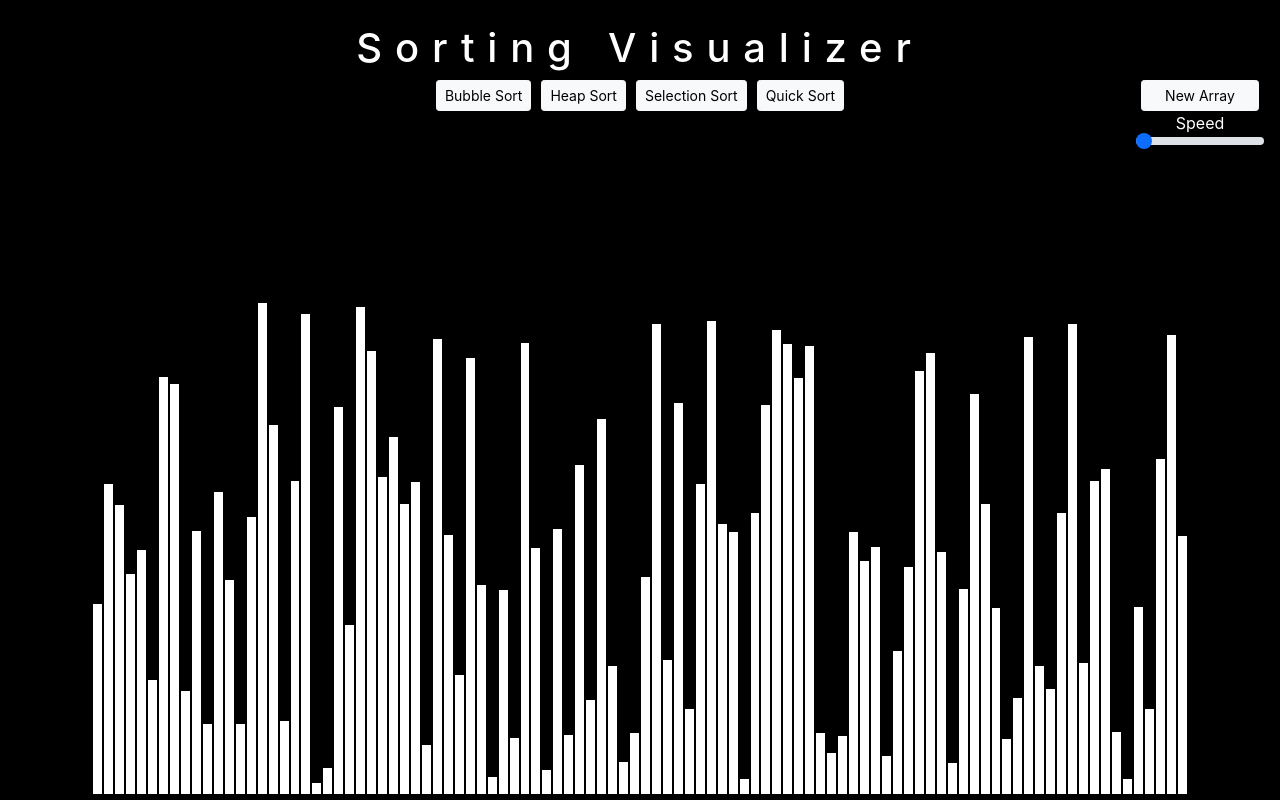
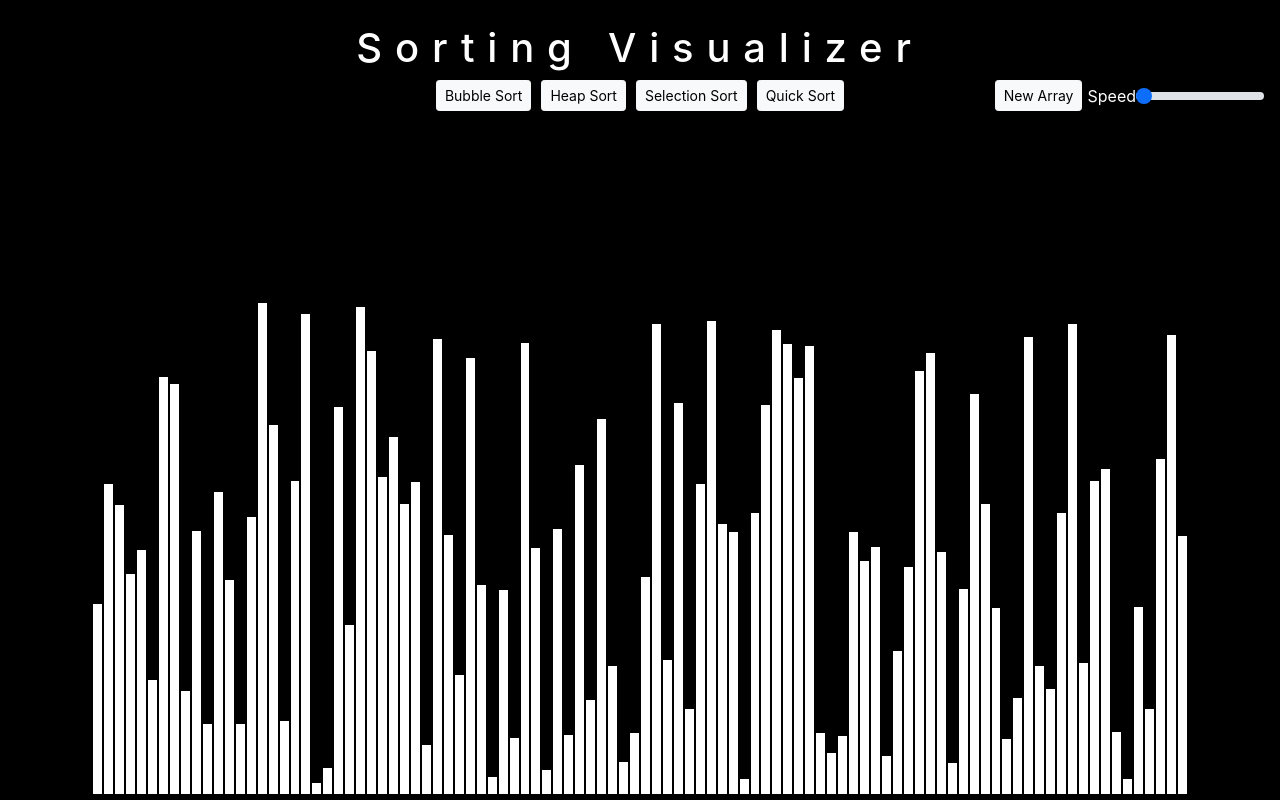
Before and after one commit to lauraaupert/SortingAlgoVisualizer, a React (Create React App) app: page / in a window 1280 px wide. Built offline with nearby package versions, Linux system fonts and the light colour scheme.

Commit message:
Added responsiveness for phones.

```diff
--- a/package.json
+++ b/package.json
@@ -11,6 +11,7 @@
     "gh-pages": "^3.2.3",
     "react": "^17.0.2",
     "react-dom": "^17.0.2",
+    "react-responsive": "^9.0.0-beta.5",
     "react-scripts": "4.0.3",
     "web-vitals": "^1.0.1"
   },
--- a/src/components/Visualizer.js
+++ b/src/components/Visualizer.js
@@ -1,4 +1,5 @@
 import React, { useEffect, useState } from 'react';
+import { useMediaQuery } from 'react-responsive'
 import './visualizer.css'
 import Button from 'react-bootstrap/Button'
 import Form from 'react-bootstrap/Form'
@@ -15,18 +16,35 @@ function Visualizer() {
     const [madArray, setMadArray] = useState([])
     const [speed, setSpeed] = useState(1);
 
+    const [tablet, setTablet] = useState(useMediaQuery({ query: '(max-width: 800px)' }))
+
+    let isTablet;
+    if (tablet) isTablet = "none"
+    else isTablet = "block"
+
+    // const isTabletOrMobile = useMediaQuery({ query: '(max-width: 800px)' })
+    // console.log(isTabletOrMobile)
+    // setTablet(isTabletOrMobile)
+    console.log(tablet)
+
     useEffect(() => {
         generateArray();
     }, [])
 
     function makeArray(e) {
-        window.location.reload()
+        window.location.reload();
     }
 
     function generateArray() {
         const newArray = [];
-        for (let i = 0; i < 100; i++) {
-            newArray.push(randomInteger(5, 500));
+        if (!tablet) {
+            for (let i = 0; i < 100; i++) {
+                newArray.push(randomInteger(5, 500));
+            }
+        } else {
+            for (let i = 0; i < 60; i++) {
+                newArray.push(randomInteger(5, 500));
+            }
         }
         setArray(newArray);
         setMadArray(newArray)
@@ -65,8 +83,13 @@ function Visualizer() {
             <Button variant="light" size="sm" onClick={() => heapSort(fullArray, speed)}>Heap Sort</Button>
             <Button variant="light" size="sm" onClick={() => selectionSort(fullArray, speed)}>Selection Sort</Button>
             <Button variant="light" size="sm" onClick={() => quickSort(fullArray, speed)}>Quick Sort</Button>
-
-            <div style={{position: "absolute", display: "flex", flexDirection: "column", top: "0vh", right: "2vh"}}>
+            {tablet ?
+            // return(
+                <Button variant="light" size="sm" onClick={makeArray}>New Array</Button>
+            // )
+            :
+            // return(  display: "flex", flexDirection: "column",
+            <div style={{display: {isTablet}, position: "absolute", top: "0vh", right: "2vh"}}>
             <Button variant="light" size="sm" onClick={makeArray}>New Array</Button>
 
                 <Form.Label style={{color: "white", marginBottom: "0px"}}>Speed</Form.Label>
@@ -74,6 +97,17 @@ function Visualizer() {
                     onChange={changeEvent => setSpeed(changeEvent.target.value)}
                 />
             </div>
+            // )
+            }
+
+            {/* <div style={{position: "absolute", display: "flex", flexDirection: "column", top: "0vh", right: "2vh"}}>
+            <Button variant="light" size="sm" onClick={makeArray}>New Array</Button>
+
+                <Form.Label style={{color: "white", marginBottom: "0px"}}>Speed</Form.Label>
+                <Form.Range style={{width: "10vw", color: "white", height: ".8rem"}} min={1} max={500} value={speed}
+                    onChange={changeEvent => setSpeed(changeEvent.target.value)}
+                />
+            </div> */}
 
         </div>
 
--- a/src/components/visualizer.css
+++ b/src/components/visualizer.css
@@ -20,6 +20,7 @@
 
 .options {
     position: absolute;
+    /* display: flex; */
     top: 10vh;
     width: 100vw;
     /* margin-bottom: 20vh; */
@@ -28,6 +29,7 @@
 .btn {
     margin-left: 5px;
     margin-right: 5px;
+    margin-bottom: 5px;
 }
 
 .array {
```
Also changed, not shown: 1 other file (tests, documents, lock files or other folders).
